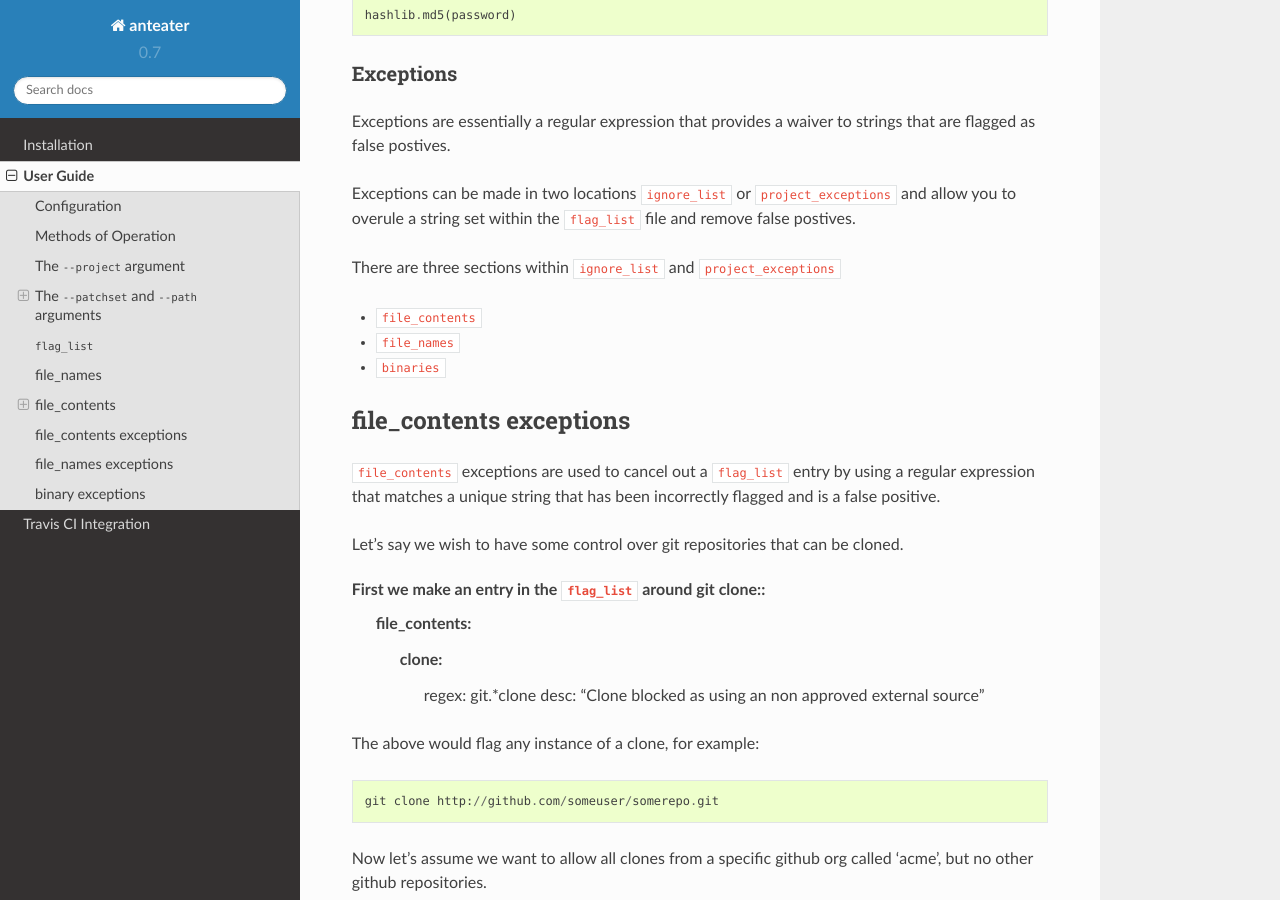
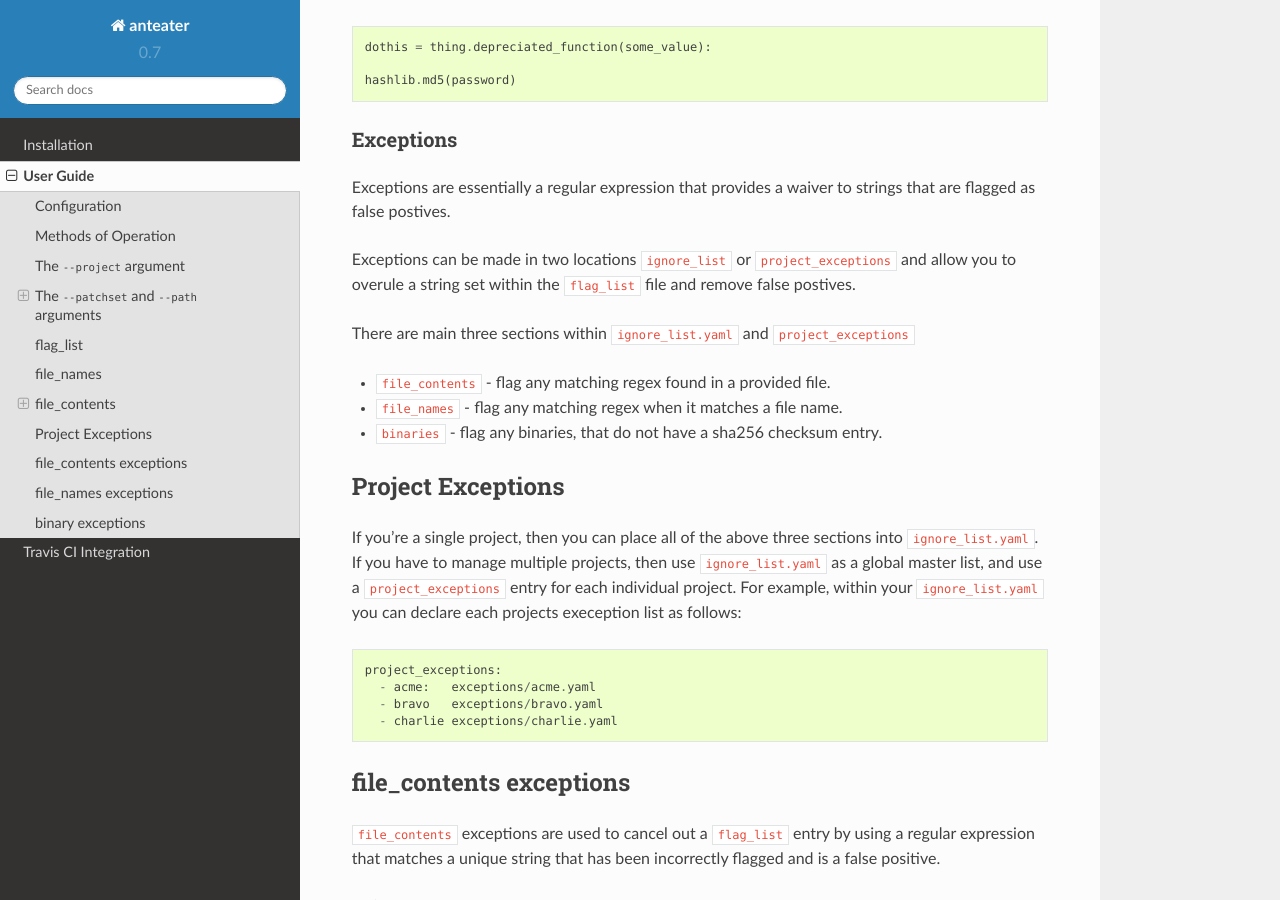
Before and after one commit to anteater/anteater, a Sphinx documentation site: the page built from docs/user_guide.rst, in a window 1280 px wide and 900 px high, scrolled down 3562 px. Built offline with Sphinx 7.4.7 and the Read the Docs theme 2.0.0, drawn with Linux system fonts in a browser that asks for light colours; formulas are drawn with MathJax 3; the version number is read from the project's files by our own code; some of the changed text lies outside the part shown.

Commit message:
Docs update

```diff
--- a/docs/user_guide.rst
+++ b/docs/user_guide.rst
@@ -97,10 +97,11 @@
 within ``project_exceptions`` "stacking" onto each other.
 
 ``flag_list``
+
 ``ignore_list`` < ``project_exceptions``
 
-``flag_list``
--------------
+flag_list
+---------
 
 ``flag_list`` is a complete list of all regular expressions that if matched
 within any file content or binary / file name, will cause anteater to exit with
@@ -138,10 +139,11 @@
 
 The structure of the file is as follows::
 
-   file_contents:
-      unique_name:
-          regex: <Regular Expression to Match>
-          desc: <Line of text to describe the rationale for flagging the string>
+    file_audits:
+      file_contents:
+        unique_name:
+            regex: <Regular Expression to Match>
+            desc: <Line of text to describe the rationale for flagging the string>
 
 The following would be examples for ensuring no insecure cryptos are used and
 a depreciated function is also flagged::
@@ -171,13 +173,28 @@
 and allow you to overule a string set within the ``flag_list`` file and remove
 false postives.
 
-There are three sections within ``ignore_list`` and ``project_exceptions``
+There are main three sections within ``ignore_list.yaml`` and ``project_exceptions``
 
-* ``file_contents``
+* ``file_contents`` - flag any matching regex found in a provided file.
 
-* ``file_names``
+* ``file_names`` -  flag any matching regex when it matches a file name.
 
-* ``binaries``
+* ``binaries`` - flag any binaries, that do not have a sha256 checksum entry.
+
+Project Exceptions
+------------------
+
+If you're a single project, then you can place all of the above three sections
+into ``ignore_list.yaml``. If you have to manage multiple projects, then use
+``ignore_list.yaml`` as a global master list, and use a ``project_exceptions``
+entry for each individual project. For example, within your ``ignore_list.yaml``
+you can declare each projects exeception list as follows::
+
+    project_exceptions:
+      - acme:   exceptions/acme.yaml
+      - bravo   exceptions/bravo.yaml
+      - charlie exceptions/charlie.yaml
+
 
 file_contents exceptions
 ------------------------
```
Also changed, not shown: other parts of docs/user_guide.rst (+6 -6 lines).
